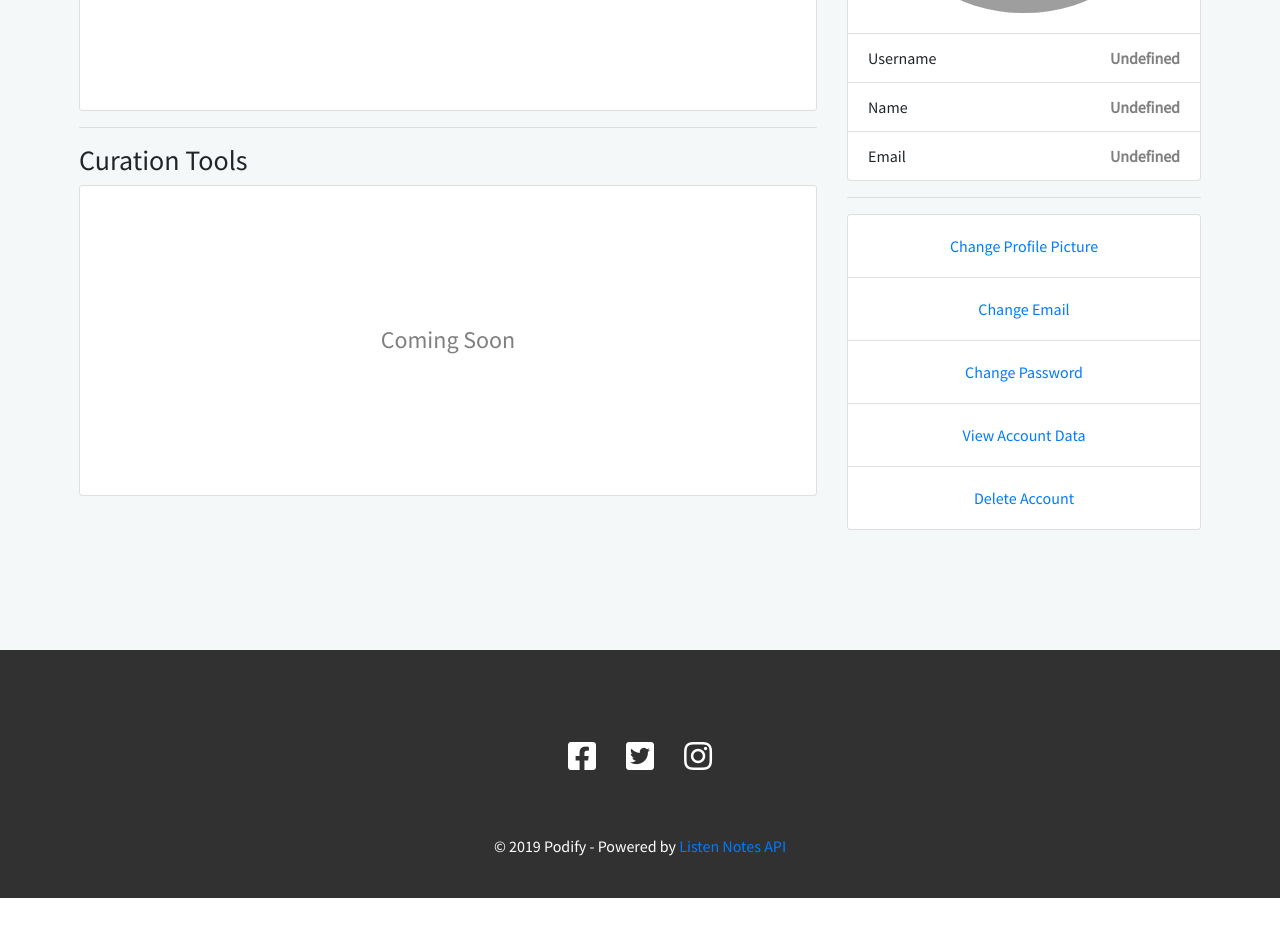
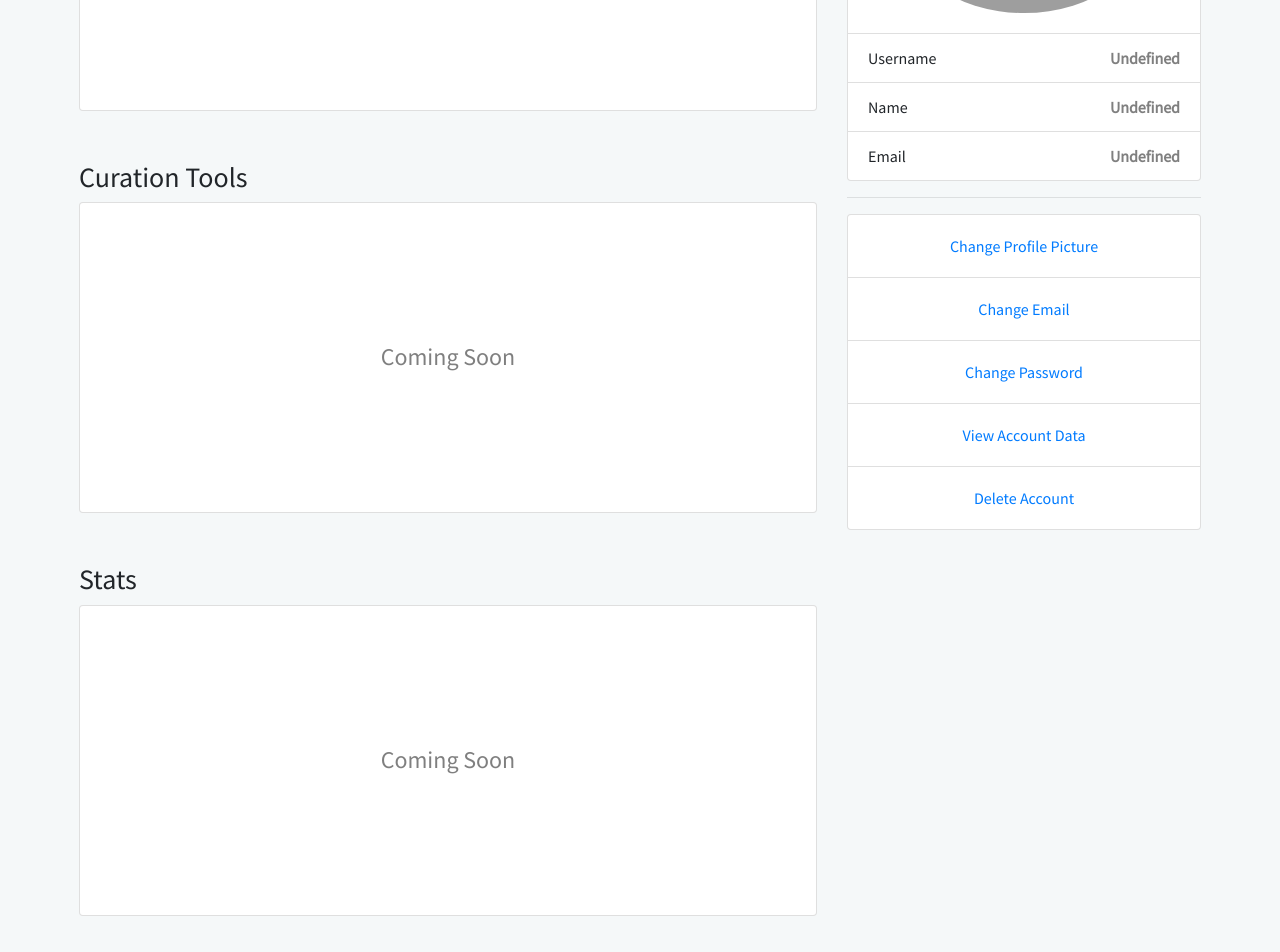
Before and after one commit to Jabser/Podify, a React (Create React App) app: page /dashboard in a window 1280 px wide. Shown: the part 440-1392 px from the top of the page. Before the commit the page ends 1338 px from the top, so only its background shows below. Built offline with nearby package versions, Linux system fonts and the light colour scheme; grey boxes are pictures that could not be loaded.

Commit message:
Dashboard - Stats card added

```diff
--- /dev/null
+++ b/src/components/dashboard/Stats.js
@@ -0,0 +1,18 @@
+import React, { Component } from 'react';
+
+class Stats extends Component {
+  render() {
+    return (
+      <div className="stats">
+        <h3>Stats</h3>
+        <div className="card">
+          <div className="card-body">
+            <h4>Coming Soon</h4>
+          </div>
+        </div>
+      </div>
+    )
+  }
+}
+
+export default Stats;
--- a/src/sass/dashboard.scss
+++ b/src/sass/dashboard.scss
@@ -30,6 +30,7 @@
   }
 
   .library {
+    margin-bottom: 50px;
     h4 {
       color: rgba(0,0,0,.5);
       text-align: center;
@@ -39,6 +40,16 @@
   }
 
   .curation-tools {
+    margin-bottom: 50px;
+    h4 {
+      color: rgba(0,0,0,.5);
+      text-align: center;
+      margin: 0;
+      padding: 15vh 0;
+    }
+  }
+
+  .stats {
     h4 {
       color: rgba(0,0,0,.5);
       text-align: center;
--- a/src/views/dashboard/Overview.js
+++ b/src/views/dashboard/Overview.js
@@ -5,6 +5,7 @@ import MyAccount from '../../components/dashboard/MyAccount';
 import AccountSettings from '../../components/dashboard/AccountSettings'
 import Library from '../../components/dashboard/Library';
 import CurationTools from '../../components/dashboard/CurationTools';
+import Stats from '../../components/dashboard/Stats';
 
 class Overview extends Component {
   render() {
@@ -28,8 +29,8 @@ class Overview extends Component {
           <div className="row">
             <div className="col-8">
               <Library />
-              <hr/>
               <CurationTools />
+              <Stats />
             </div>
             <div className="col-4">
               <MyAccount />
```
